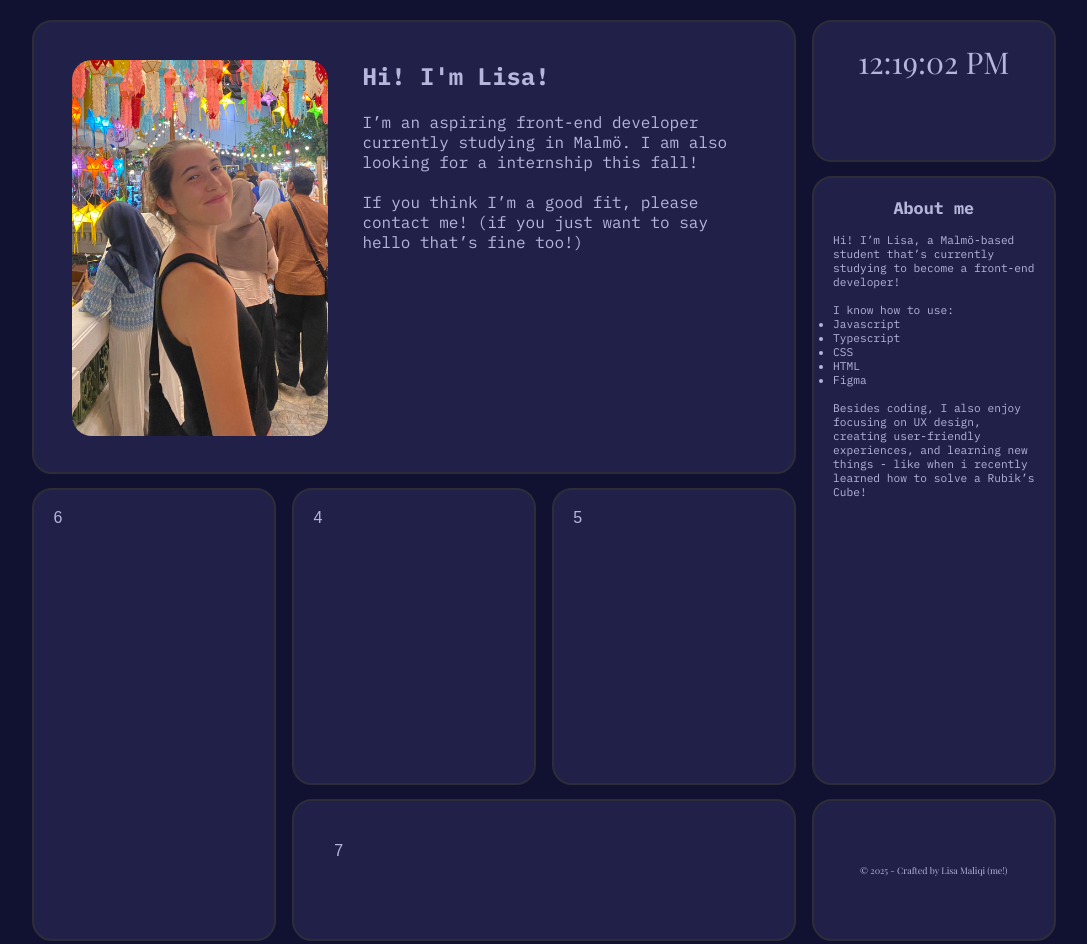
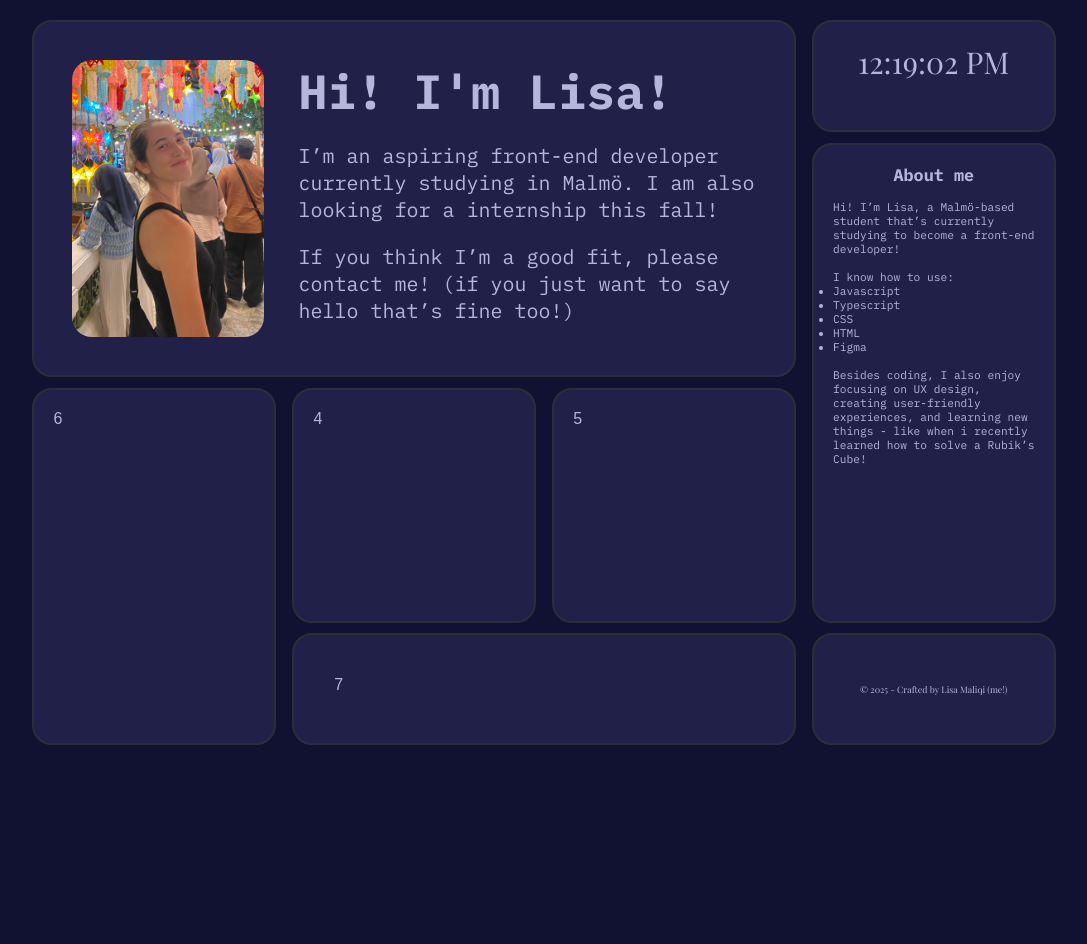
Before and after one commit to lisamaliqi/lisamaliqi.github.io, a website: page index.html in a window 1280 px wide. Shown: the whole page, without its empty margins (96-1183 px from the left). After the commit the page ends 800 px from the top, so only its background shows below. Drawn offline with nearby package versions, Linux system fonts and the light colour scheme; a web font is replaced by a local one.

Commit message:
styling for laptop view and also changing small details in mobile and tablet view so that it looks good!

```diff
--- a/src/assets/style/style.css
+++ b/src/assets/style/style.css
@@ -1,5 +1,5 @@
 /* media query
-BIGGEST= MIN 1050
+BIGGEST= MIN 1000
 MIDDLE= 600 - 1049
 SMALLEST = MAX 425
 */
@@ -107,19 +107,26 @@ body {
 
 .intro-about-me {
     font-family: "IBM Plex Mono", serif;
+    padding: 5%;
 }
 
 .intro-about-me h2 {
-    font-size: 5vh;
+    font-size: 4vh;
     text-align: center;
     margin-bottom: 20px;
 }
 
+.intro-about-me figure {
+    display: flex;
+    justify-content: center;
+}
+
 .intro-about-me .profile-img {
+    /* display: flex; */
     margin-top: 20px;
     width: 60vw;
     border-radius: 20px;
-    align-items: center;
+    /* align-items: center; */
     justify-content: center;
 }
 
@@ -132,13 +139,32 @@ body {
     }
 
     .intro-about-me h2 {
-        font-size: 3vh;
+        font-size: 4vh;
         text-align: left;
     }
 
     .intro-about-me .profile-img {
         width: 20vw;
-        margin: 0% 0% 0% 0%;
+        margin: 0%;
+    }
+}
+
+@media all and (min-width: 1000px) {
+    .intro-about-me .text {
+        display: flex;
+        flex-direction: column;
+    }
+
+    .intro-about-me h2 {
+        font-size: 6vh;
+    }
+
+    .intro-about-me p {
+        font-size: 2.5vh;
+    }
+
+    .intro-about-me .profile-img {
+        width: 15vw;
     }
 }
 
```
